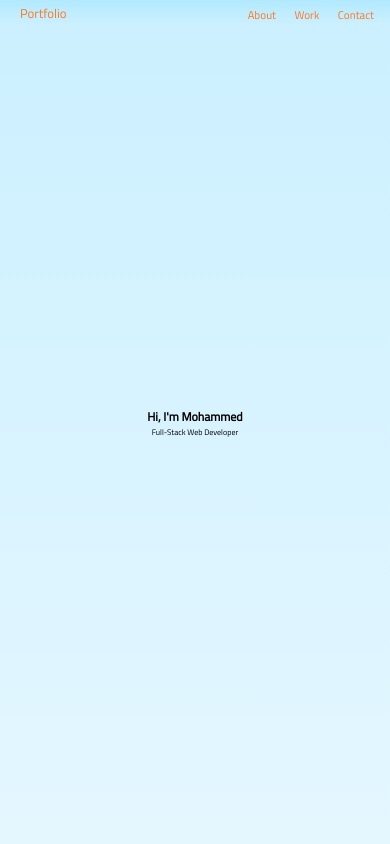
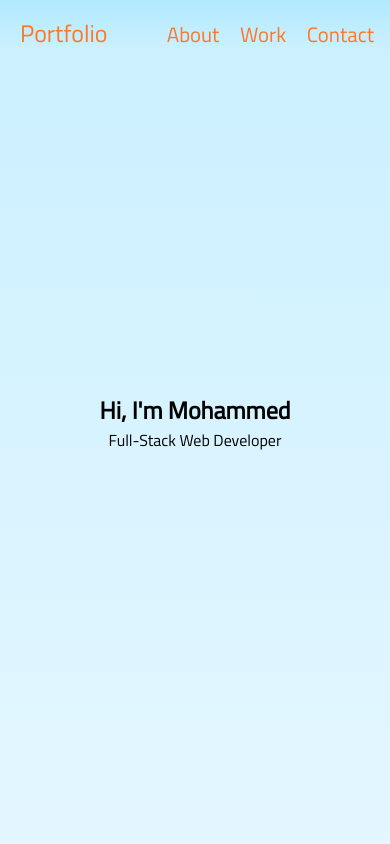
Before and after one commit to matrixersp/matrixersp.github.io, a plain HTML site: page index.html in a window 390 px wide. Shown: the top 844 px of the page. Drawn offline with Linux system fonts and the light colour scheme.

Commit message:
Remove small font

```diff
--- a/index.html
+++ b/index.html
@@ -1,6 +1,7 @@
 <!DOCTYPE html>
 <html>
 <head>
+	<meta charset="utf-8" />
 	<title>Portfolio</title>
 	<link rel="stylesheet" href="./styles.css">
 	<meta name="viewport" content="width=device-width, initial-scale=1.0">
@@ -84,7 +85,5 @@
 	<footer>
 		<span>Copyright &copy; 2018</span>
 	</footer>
-
-	<script>document.write('<script src="http://' + (location.host || 'localhost').split(':')[0] + ':35729/livereload.js?snipver=1"></' + 'script>')</script>
 </body>
 </html>
--- a/styles.css
+++ b/styles.css
@@ -172,44 +172,29 @@ section#contact {
 
 /*---------footer---------*/
 footer {
-	background:
+	background: #E1E1E1;
 }
 
 
 /*---------media queries---------*/
 
-@media (max-width:1000px) {
-	body {
-		font-size: 80%;
-	}
+@media (max-width:992px) {
 	.social {
 		margin-left: 5%;
 		margin-right: 5%;
 	}
 }
 
-@media (max-width:600px) {
-	body {
-		font-size: 50%;
-	}
-
-	header, nav {
-		height: 25px;
-	}
-
+@media (max-width:768px) {
 	.links li {
 		margin-right: 16px;
 	}
 
 	.links {
-		font-size: 0.7rem;
-		line-height: 0.7rem;
 		padding-bottom: 5px;
 	}
 
 	#brand  {
-		font-size: 0.8rem;
-		line-height: 0.8rem;
 		padding-bottom: 5px;
 	}
 
@@ -217,3 +202,7 @@ footer {
 		margin: 40px 0 50px 0;
 	}
 }
+
+@media (max-width:480px) {
+
+}
```
